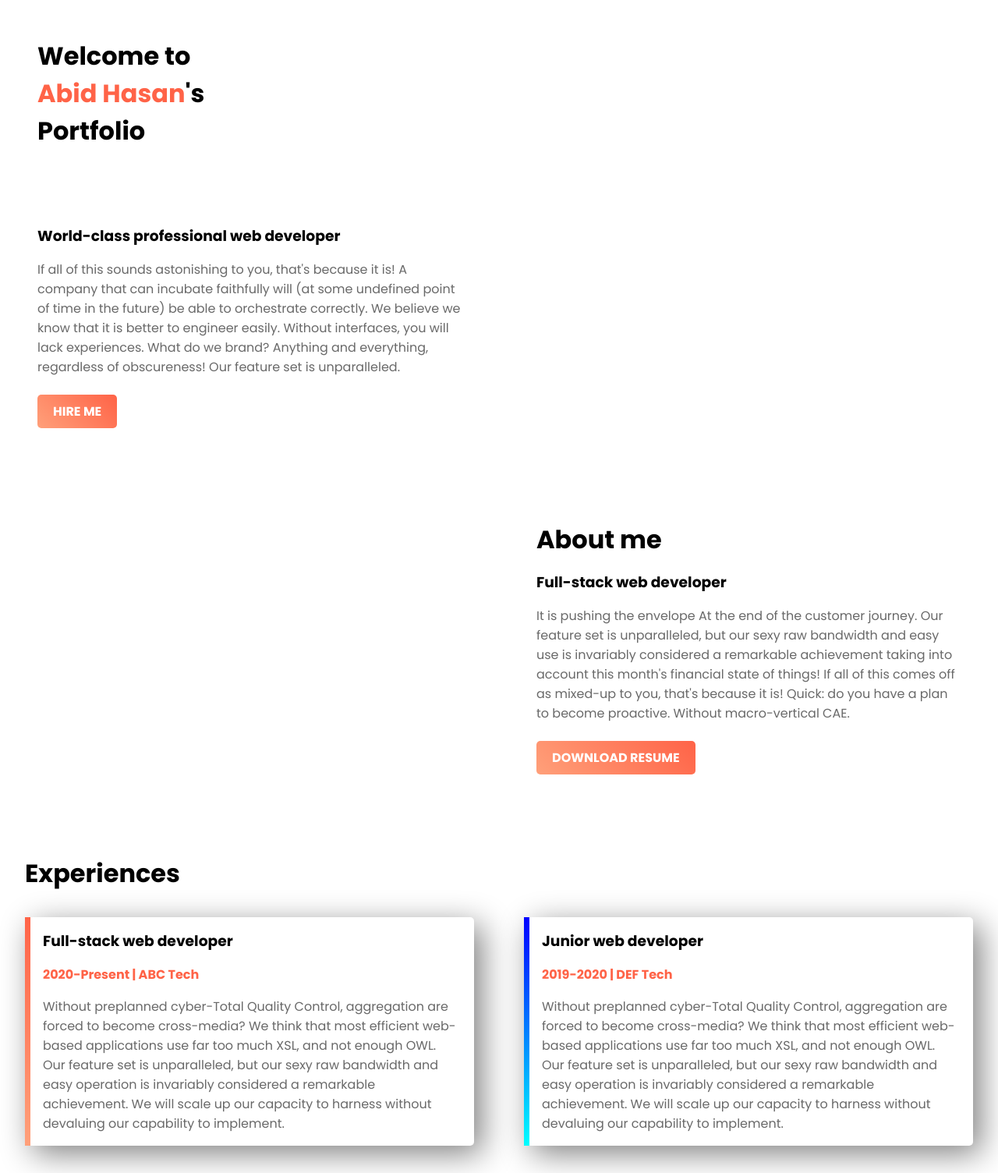
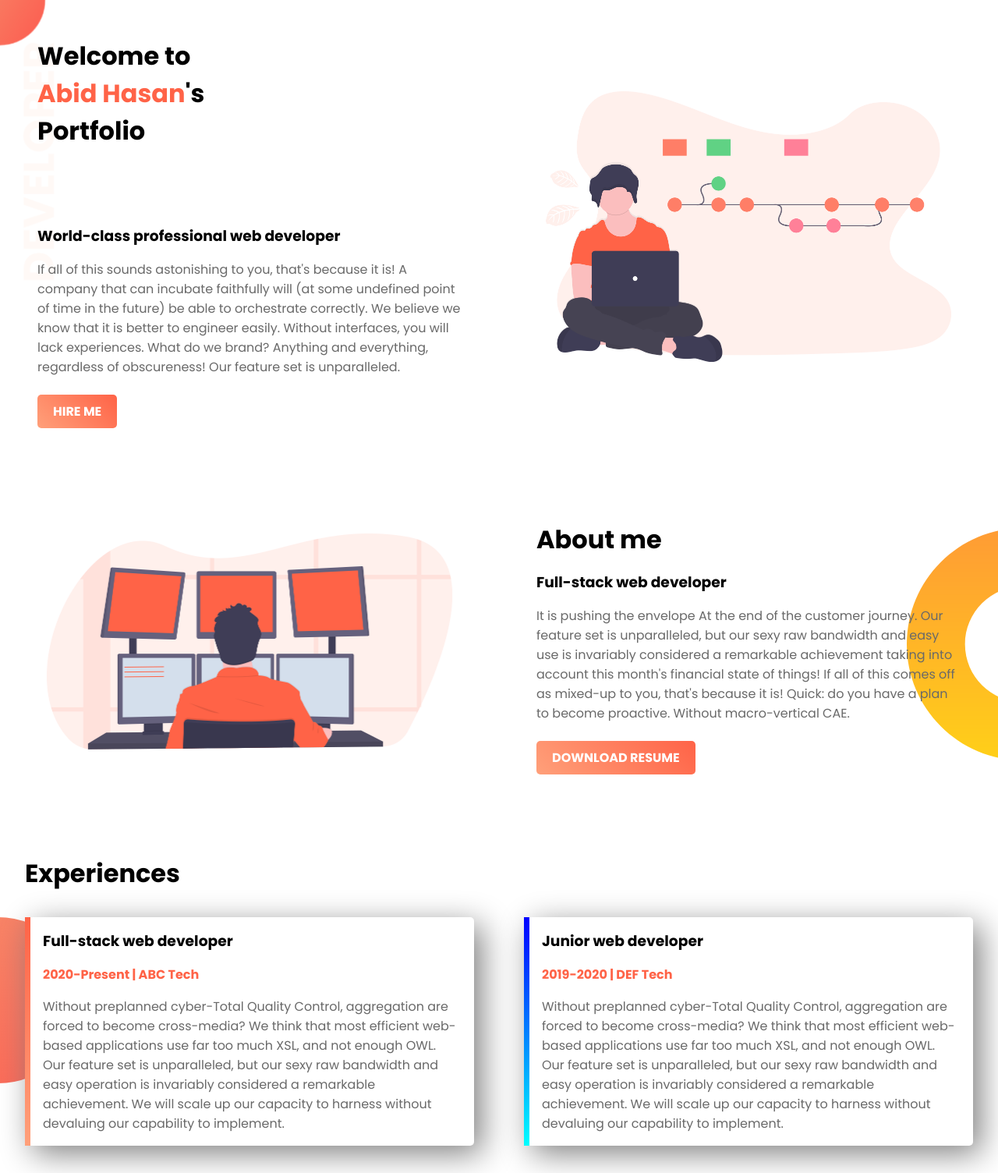
Before and after one commit to Abid-Hasan/ph-web-portfolio, a plain HTML site: page index.html in a window 1280 px wide. Shown: the top 1504 px of the page at 78% size. Drawn offline with Linux system fonts and the light colour scheme; the site is published under a folder, as on GitHub Pages, so addresses that start at the root find nothing.

Commit message:
Fix image path

```diff
--- a/index.html
+++ b/index.html
@@ -24,7 +24,7 @@
         </h1>
         <img
           class="unhidden"
-          src="/images/undraw_version_control_9bpv.png"
+          src="images/undraw_version_control_9bpv.png"
           alt=""
         />
         <div class="intro">
@@ -44,7 +44,7 @@
         </div>
       </div>
       <div class="half-width hidden">
-        <img src="/images/undraw_version_control_9bpv.png" alt="" />
+        <img src="images/undraw_version_control_9bpv.png" alt="" />
       </div>
     </section>
     <!-- welcome section end -->
@@ -52,7 +52,7 @@
     <!-- about section start -->
     <section id="about-section">
       <div class="half-width">
-        <img src="/images/undraw_programming_2svr.png" alt="" />
+        <img src="images/undraw_programming_2svr.png" alt="" />
       </div>
       <div class="half-width intro">
         <h2>About me</h2>
--- a/styles/scss/main.scss
+++ b/styles/scss/main.scss
@@ -84,20 +84,20 @@ h2 {
 }
 
 #welcome-section {
-  background-image: url("/images/top-banner.png");
+  background-image: url("../images/top-banner.png");
   background-repeat: no-repeat;
   margin-bottom: 2rem;
 }
 
 #about-section {
-  background-image: url("/images/dream-bg.png");
+  background-image: url("../images/dream-bg.png");
   background-repeat: no-repeat;
   background-position: right;
   margin-bottom: 2rem;
 }
 
 #experience-section {
-  background-image: url("/images/exp-bg.png");
+  background-image: url("../images/exp-bg.png");
   background-repeat: no-repeat;
   background-position: left;
   margin-bottom: 2rem;
```
Also changed, not shown: styles/main.css.
